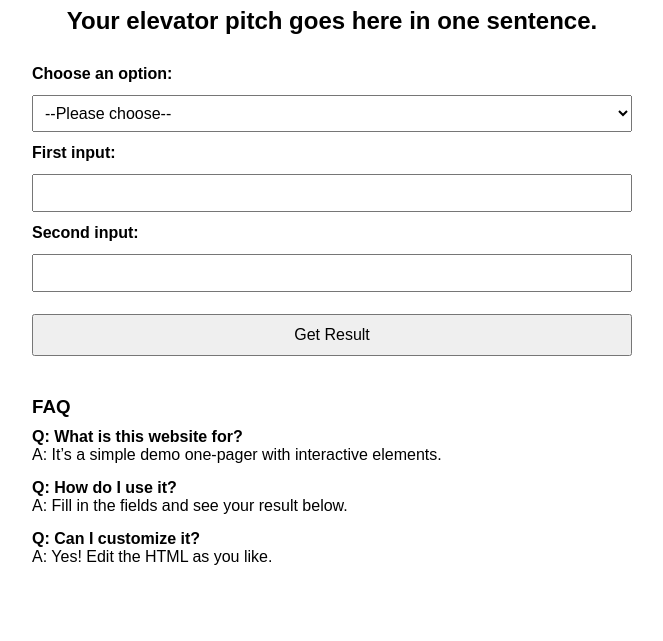
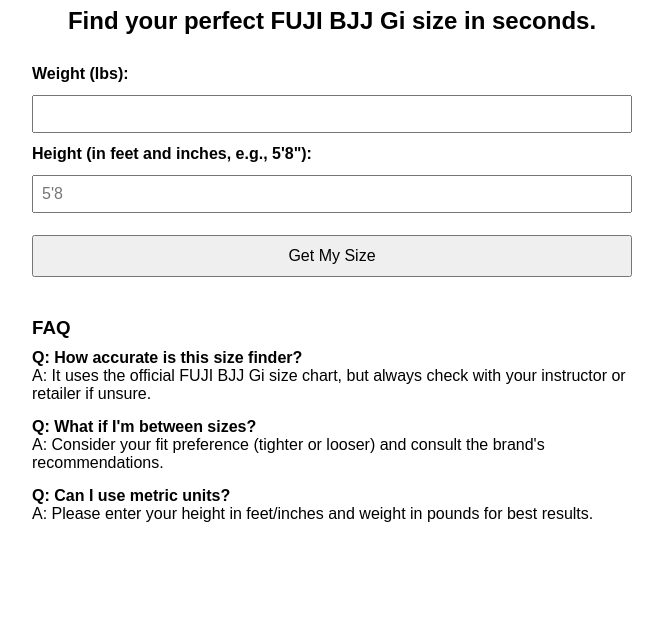
Before and after one commit to xbluelotusx/bjj-sizing-website, a plain HTML site: page index.html in a window 1280 px wide. Shown: the part 233-874 px from the top of the page, without its empty margins (308-971 px from the left). After the commit the page ends 831 px from the top, so only its background shows below. Drawn offline with Linux system fonts and the light colour scheme.

Commit message:
Update index.html

```diff
--- a/index.html
+++ b/index.html
@@ -2,7 +2,7 @@
 <html lang="en">
 <head>
   <meta charset="UTF-8">
-  <title>Your Website Name</title>
+  <title>BJJ Gi Size Finder</title>
   <style>
     body { font-family: Arial, sans-serif; max-width: 600px; margin: 40px auto; padding: 20px; }
     .logo { width: 100px; display: block; margin: 0 auto 20px auto; }
@@ -22,25 +22,17 @@
   <!-- Logo (replace src with your logo URL or use a placeholder) -->
   <img src="https://placehold.co/100x100?text=Logo" alt="Logo" class="logo">
 
-  <h1>Your Website Name</h1>
-  <h2>Your elevator pitch goes here in one sentence.</h2>
+  <h1>BJJ Gi Size Finder</h1>
+  <h2>Find your perfect FUJI BJJ Gi size in seconds.</h2>
 
   <form id="main-form">
-    <label for="select">Choose an option:</label>
-    <select id="select" required>
-      <option value="">--Please choose--</option>
-      <option value="Option 1">Option 1</option>
-      <option value="Option 2">Option 2</option>
-      <option value="Option 3">Option 3</option>
-    </select>
+    <label for="weight">Weight (lbs):</label>
+    <input type="number" id="weight" required min="50" max="400">
 
-    <label for="input1">First input:</label>
-    <input type="text" id="input1" required>
+    <label for="height">Height (in feet and inches, e.g., 5'8"):</label>
+    <input type="text" id="height" required pattern="^\d+'\d{1,2}\"?$" placeholder="5'8">
 
-    <label for="input2">Second input:</label>
-    <input type="text" id="input2" required>
-
-    <button type="submit">Get Result</button>
+    <button type="submit">Get My Size</button>
   </form>
 
   <div id="result"></div>
@@ -48,33 +40,70 @@
   <div class="faq">
     <h3>FAQ</h3>
     <div class="faq-item">
-      <strong>Q: What is this website for?</strong><br>
-      A: It’s a simple demo one-pager with interactive elements.
+      <strong>Q: How accurate is this size finder?</strong><br>
+      A: It uses the official FUJI BJJ Gi size chart, but always check with your instructor or retailer if unsure.
     </div>
     <div class="faq-item">
-      <strong>Q: How do I use it?</strong><br>
-      A: Fill in the fields and see your result below.
+      <strong>Q: What if I'm between sizes?</strong><br>
+      A: Consider your fit preference (tighter or looser) and consult the brand's recommendations.
     </div>
     <div class="faq-item">
-      <strong>Q: Can I customize it?</strong><br>
-      A: Yes! Edit the HTML as you like.
+      <strong>Q: Can I use metric units?</strong><br>
+      A: Please enter your height in feet/inches and weight in pounds for best results.
     </div>
   </div>
 
   <script>
+    // FUJI BJJ GI SIZE CHART
+    const sizeChart = [
+      { size: "A00", heightMin: 58, heightMax: 61, weightMin: 95, weightMax: 110 },
+      { size: "A0",  heightMin: 58, heightMax: 63, weightMin: 95, weightMax: 125 },
+      { size: "A1",  heightMin: 63, heightMax: 66, weightMin: 110, weightMax: 140 },
+      { size: "A1L", heightMin: 67, heightMax: 69, weightMin: 110, weightMax: 140 },
+      { size: "A2",  heightMin: 65, heightMax: 69, weightMin: 140, weightMax: 170 },
+      { size: "A2L", heightMin: 71, heightMax: 73, weightMin: 140, weightMax: 170 },
+      { size: "A3",  heightMin: 69, heightMax: 73, weightMin: 170, weightMax: 200 },
+      { size: "A3L", heightMin: 74, heightMax: 76, weightMin: 170, weightMax: 200 },
+      { size: "A4",  heightMin: 72, heightMax: 76, weightMin: 200, weightMax: 250 },
+      { size: "A5",  heightMin: 74, heightMax: 78, weightMin: 225, weightMax: 275 },
+      { size: "A6",  heightMin: 76, heightMax: 80, weightMin: 250, weightMax: 1000 },
+      { size: "A7",  heightMin: 78, heightMax: 100, weightMin: 250, weightMax: 1000 }
+    ];
+
+    // Convert height string like 5'8 to inches
+    function parseHeight(heightStr) {
+      const match = heightStr.match(/^(\d+)'\s*(\d{1,2})?$/);
+      if (!match) return null;
+      const feet = parseInt(match[1], 10);
+      const inches = match[2] ? parseInt(match[2], 10) : 0;
+      return feet * 12 + inches;
+    }
+
     document.getElementById('main-form').addEventListener('submit', function(e) {
       e.preventDefault();
-      const select = document.getElementById('select').value;
-      const input1 = document.getElementById('input1').value;
-      const input2 = document.getElementById('input2').value;
-      if (select && input1 && input2) {
+      const weight = parseInt(document.getElementById('weight').value, 10);
+      const heightStr = document.getElementById('height').value.trim();
+      const height = parseHeight(heightStr);
+
+      if (!height) {
+        document.getElementById('result').innerHTML = "<p style='color:red;'>Please enter height in the format 5'8</p>";
+        return;
+      }
+
+      // Find the first matching size
+      const match = sizeChart.find(row =>
+        weight >= row.weightMin && weight <= row.weightMax &&
+        height >= row.heightMin && height <= row.heightMax
+      );
+
+      if (match) {
         document.getElementById('result').innerHTML = `
           <table id="result-table">
-            <tr><th>Selected Option</th><td>${select}</td></tr>
-            <tr><th>First Input</th><td>${input1}</td></tr>
-            <tr><th>Second Input</th><td>${input2}</td></tr>
+            <tr><th>Recommended Size</th><td>${match.size}</td></tr>
           </table>
         `;
+      } else {
+        document.getElementById('result').innerHTML = "<p style='color:red;'>No size found for your measurements. Please double-check your entries or consult the brand's size chart.</p>";
       }
     });
   </script>
```
